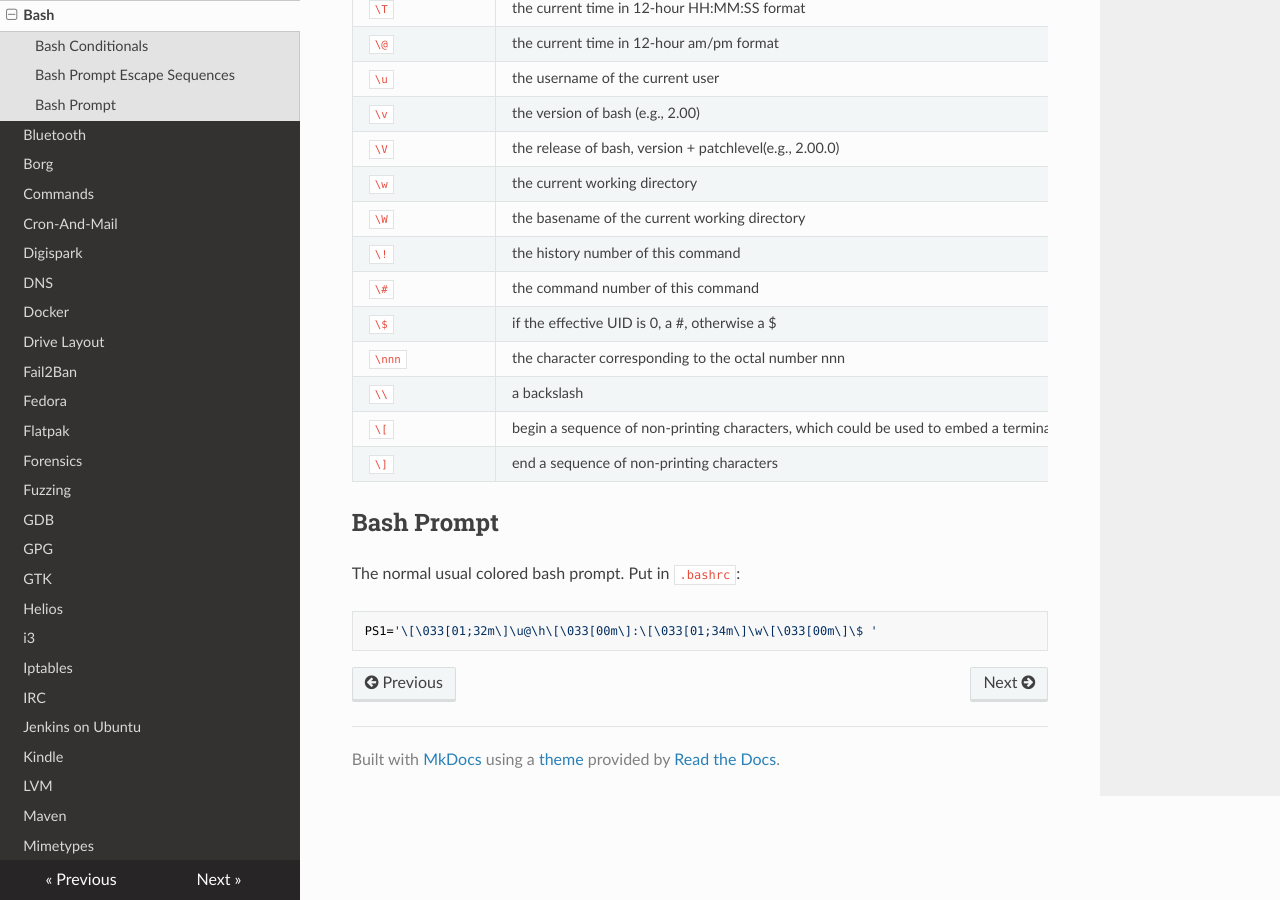
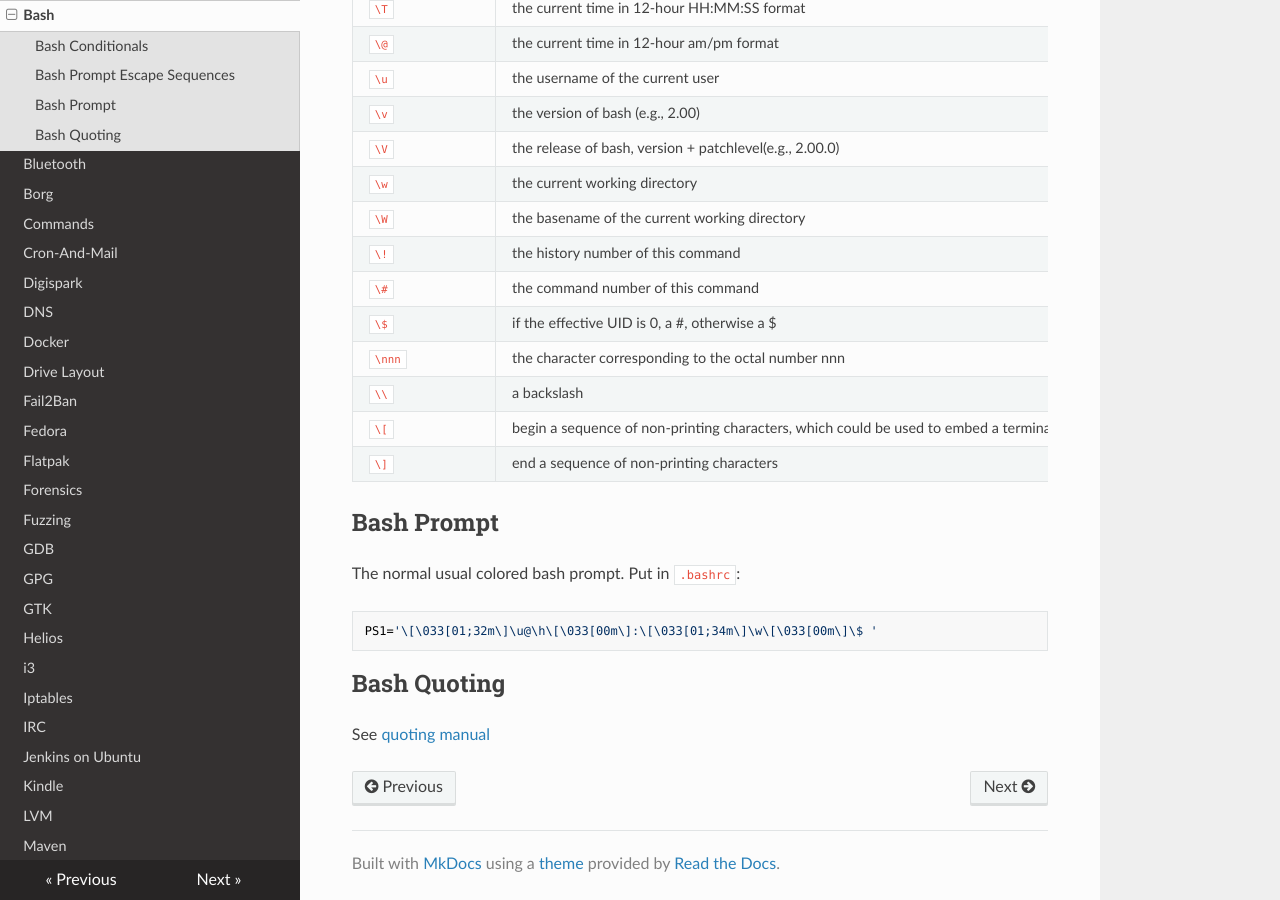
Before and after one commit to Maaxxs/wiki, an MkDocs documentation site: the page built from docs/bash.md, in a window 1280 px wide and 900 px high, scrolled down 2048 px. Built offline with MkDocs 1.6.1, drawn with Linux system fonts in a browser that asks for light colours; nearby versions of some CDN libraries.

Commit message:
Add link to bash quoting

````diff
--- a/docs/bash.md
+++ b/docs/bash.md
@@ -85,3 +85,8 @@ The normal usual colored bash prompt. Put in `.bashrc`:
 ```sh
 PS1='\[\033[01;32m\]\u@\h\[\033[00m\]:\[\033[01;34m\]\w\[\033[00m\]\$ '
 ```
+
+## Bash Quoting
+
+See [quoting
+manual](https://www.gnu.org/software/bash/manual/html_node/Quoting.html)
````
